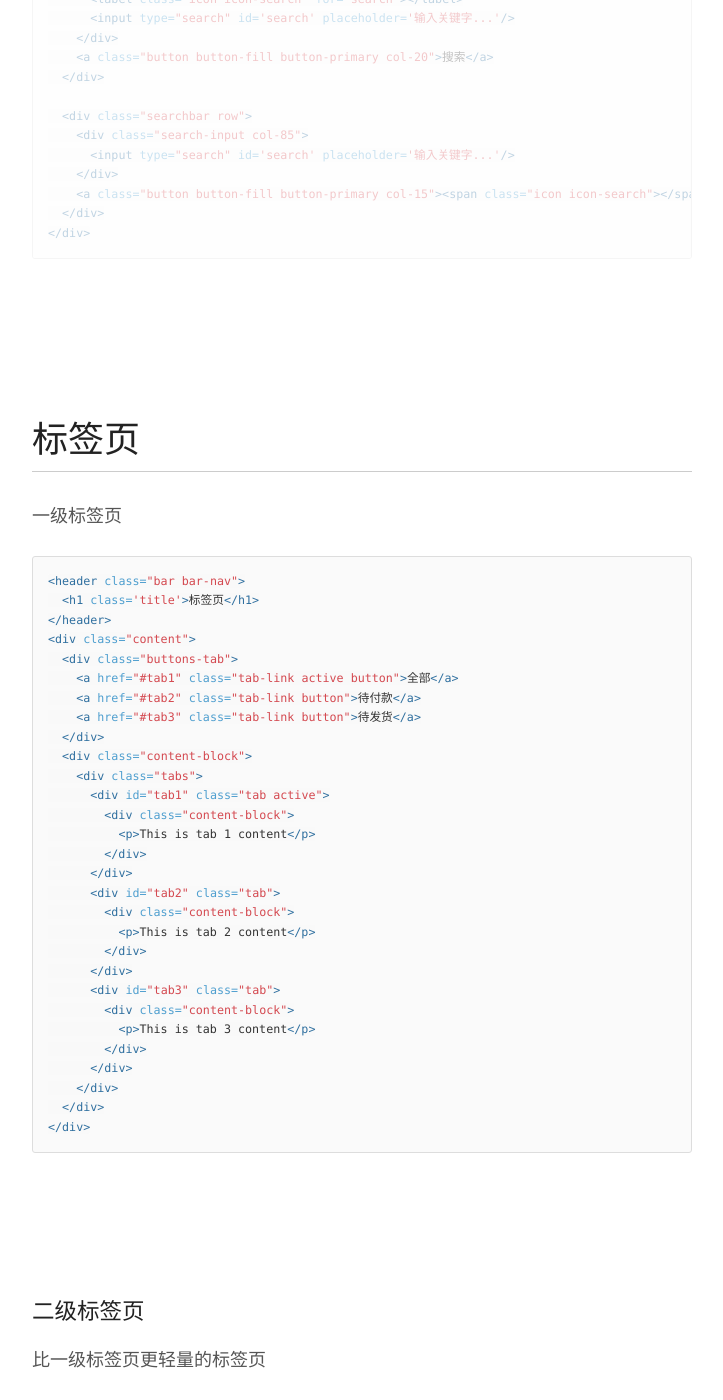
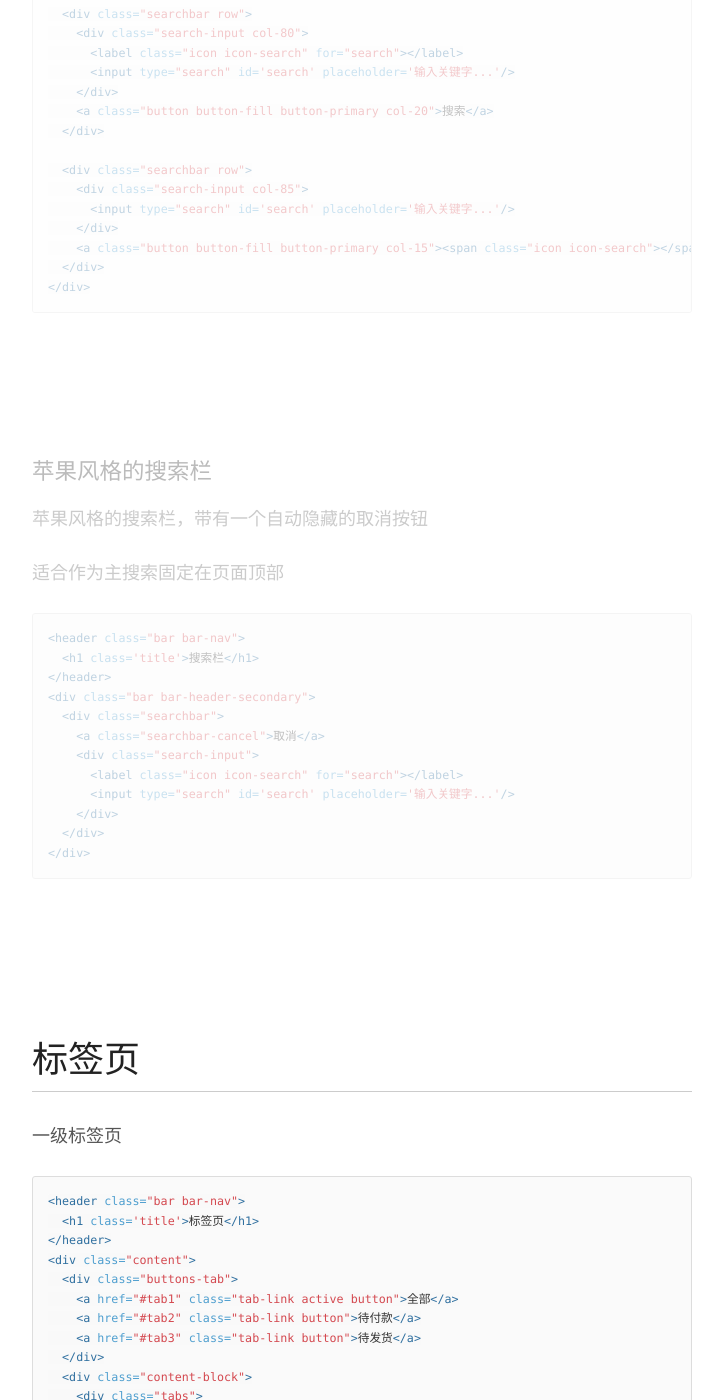
Before and after one commit to sdc-alibaba/SUI-Mobile, a Jekyll site: the page built from docs/components.html, in a window 1280 px wide and 1400 px high, scrolled down 14386 px. Shown: the whole window, without its empty margins (161-884 px from the left). Built offline with Jekyll 4.4.1, drawn with Linux system fonts in a browser that asks for light colours; a style sheet for code colours, icons or effects is not loaded; some of the changed text lies outside the part shown.

Commit message:
add search bar and fix ptr bug with nav-secondary

```diff
--- a/Gruntfile.js
+++ b/Gruntfile.js
@@ -62,6 +62,7 @@ module.exports = function(grunt) {
                   'js/pull-to-refresh.js',
                   'js/infinite-scroll.js',
                   'js/modal.js',
+                  'js/searchbar.js',
                   'js/push.js',
                   'js/init.js'
               ],
--- a/docs/_includes/_components/searchbar.html
+++ b/docs/_includes/_components/searchbar.html
@@ -3,6 +3,7 @@
   <p class="component-description">搜索栏只是一个CSS组件，不提供任何JS功能。</p>
   <p>搜索栏的布局是通过栅格来实现的。所以可以非常灵活调整宽度以及组合任何你需要的组件。</p>
   <p>你也可以单独使用 <code>.search-input</code></p>
+  <p>如果你希望使用苹果风格的搜索栏，请看下一节。</p>
 
   <div class="component-example">
     <div class="content-padded">
@@ -56,3 +57,39 @@
 </div>
 {% endhighlight %}
 </article>
+
+<article class="component">
+  <h3 lass="component-title">苹果风格的搜索栏</h3>
+  <p class="component-description">苹果风格的搜索栏，带有一个自动隐藏的取消按钮</p>
+  <p class="component-description">适合作为主搜索固定在页面顶部</p>
+
+  <div class="component-example">
+    <header class="bar bar-nav">
+      <h1 class='title'>搜索栏</h1>
+    </header>
+    <div class="bar bar-header-secondary">
+      <div class="searchbar">
+        <a class="searchbar-cancel">取消</a>
+        <div class="search-input">
+          <label class="icon icon-search" for="search"></label>
+          <input type="search" id='search' placeholder='输入关键字...'/>
+        </div>
+      </div>
+    </div>
+  </div>
+
+{% highlight html %}
+<header class="bar bar-nav">
+  <h1 class='title'>搜索栏</h1>
+</header>
+<div class="bar bar-header-secondary">
+  <div class="searchbar">
+    <a class="searchbar-cancel">取消</a>
+    <div class="search-input">
+      <label class="icon icon-search" for="search"></label>
+      <input type="search" id='search' placeholder='输入关键字...'/>
+    </div>
+  </div>
+</div>
+{% endhighlight %}
+</article>
--- a/less/pull-to-refresh.less
+++ b/less/pull-to-refresh.less
@@ -73,3 +73,7 @@
     transform: translate3d(0, @layerHeight, 0);
   }
 }
+.bar-header-secondary ~ .pull-to-refresh-content,
+.bar-footer-secondary ~ .pull-to-refresh-content {
+  top: 2.2rem;
+}
```
Also changed, not shown: js/searchbar.js (added, +18 -0 lines), less/searchbar.less (+42 -1 lines), 1 other file.
